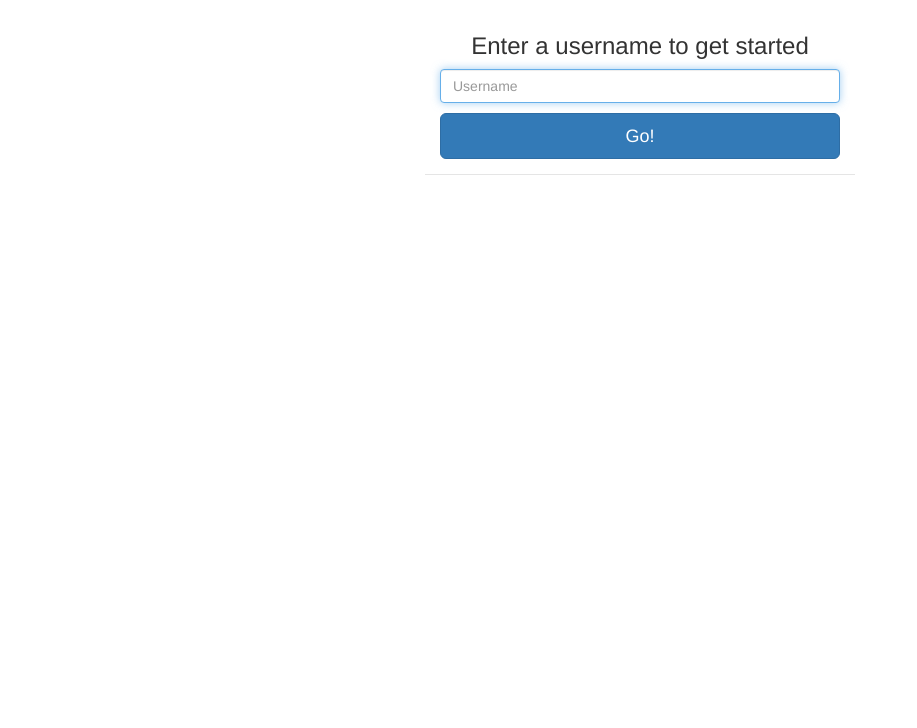
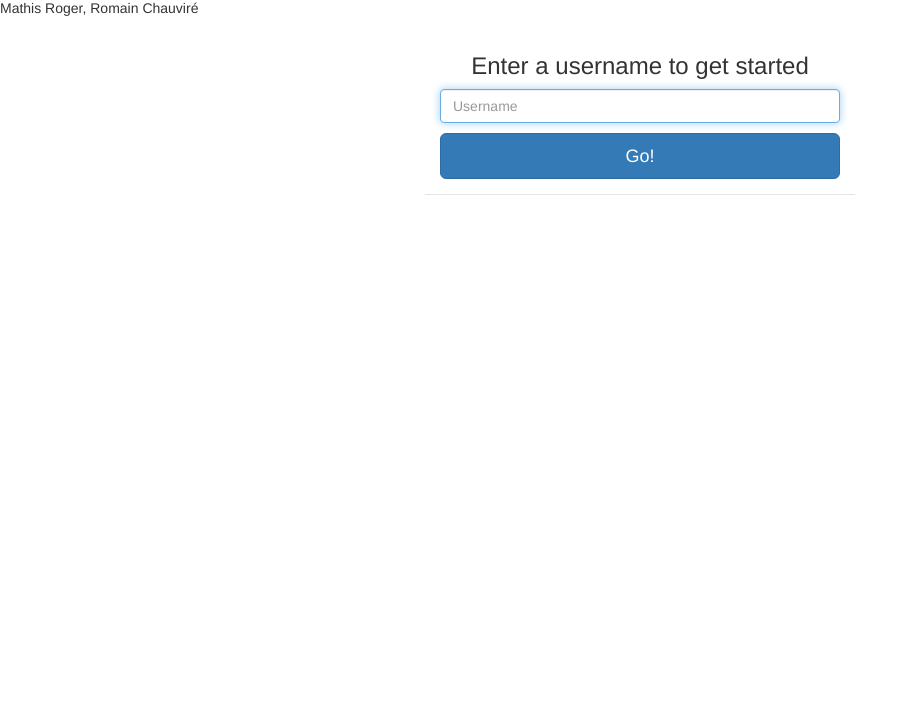
Before and after one commit to plasmachauvire/cloud-blue-chatter, a website: page public/index.html in a window 1280 px wide. Shown: the part 72-800 px from the top of the page, without its empty margins (0-917 px from the left). Drawn offline with nearby package versions, Linux system fonts and the light colour scheme; files whose address does not match are found by name.

Commit message:
add our names

```diff
--- a/public/index.html
+++ b/public/index.html
@@ -19,6 +19,7 @@
   <body>
     <div id="main-container">
       <h1>BlueChatter</h1>
+      <span>Mathis Roger, Romain Chauviré</span>
       <div class="user-form center">
         <h3 class="form-signin-heading">Enter a username to get started</h3>
         <input id="user-name" class="form-control" placeholder="Username" required="" autofocus="">
```
